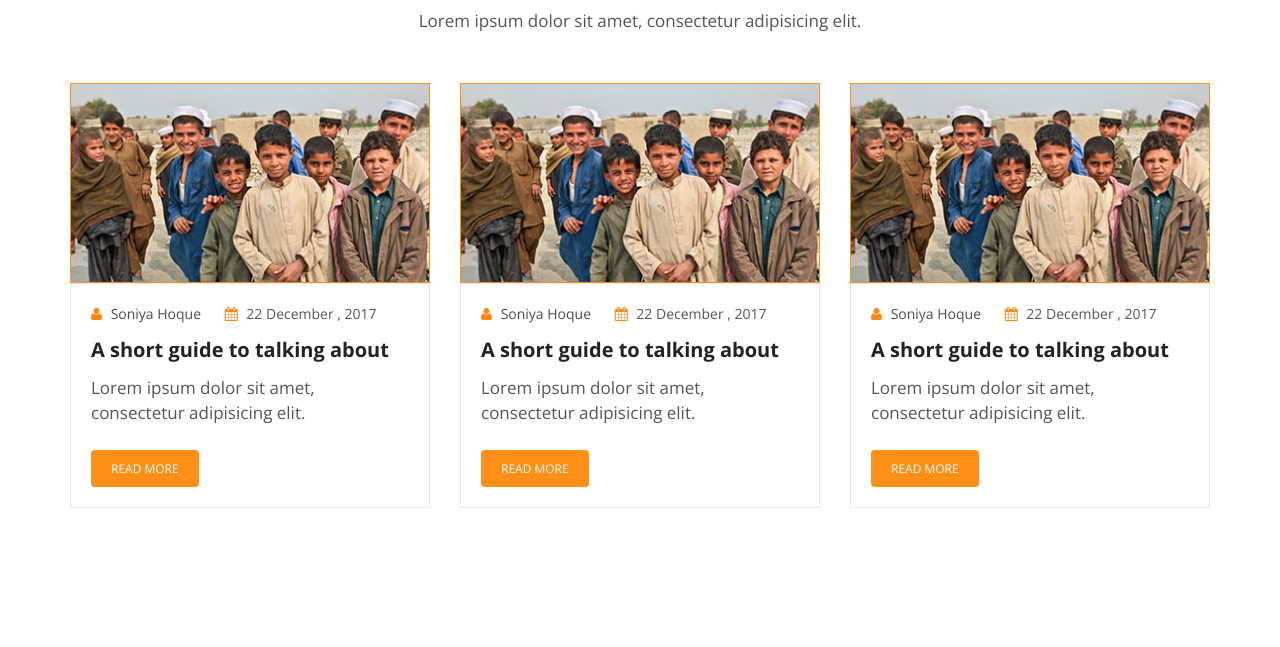
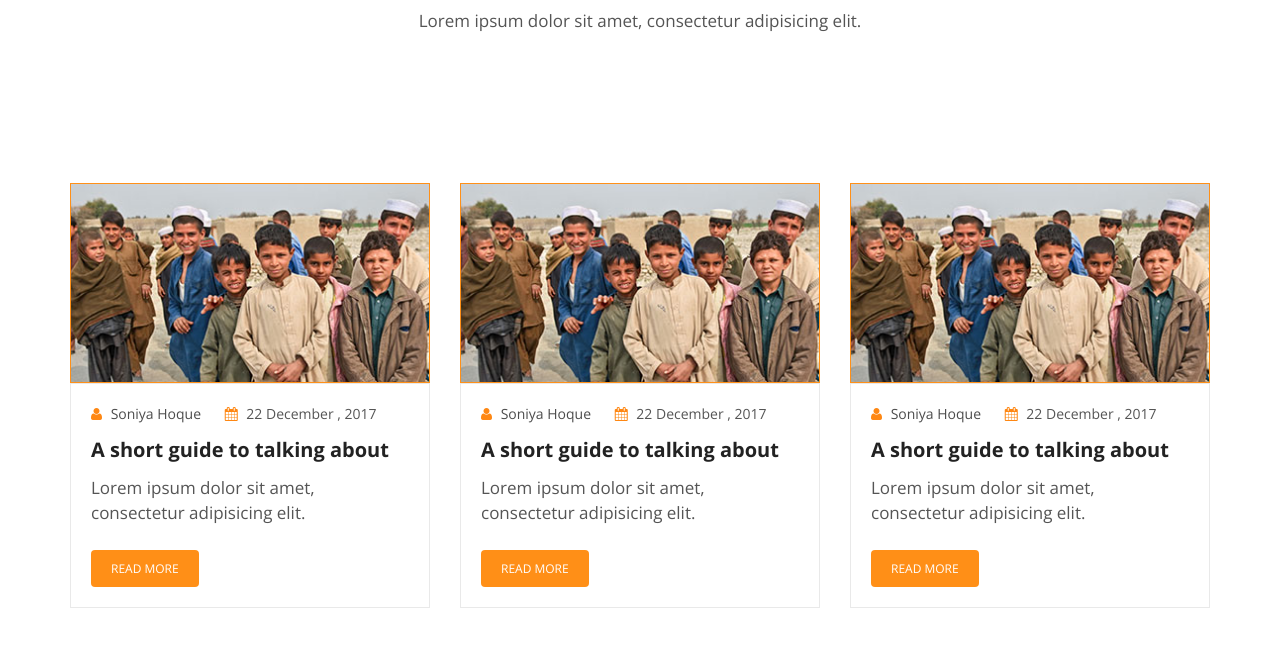
Before and after one commit to soniyahq/soniya.github.io, a plain HTML site: page index.html in a window 1280 px wide. Shown: the part 41-688 px from the top of the page. Drawn offline with nearby package versions, Linux system fonts and the light colour scheme.

Commit message:
margin-top

```diff
--- a/assets/css/style.css
+++ b/assets/css/style.css
@@ -32,6 +32,9 @@ body {
     color: #555555;
 }
 a:hover { text-decoration: none }
+.single-blog-box{
+    margin-top: 100px;
+}
 .bog-box-bg-1{
     background-image: url(../img/blog1.jpg);
 }
```
